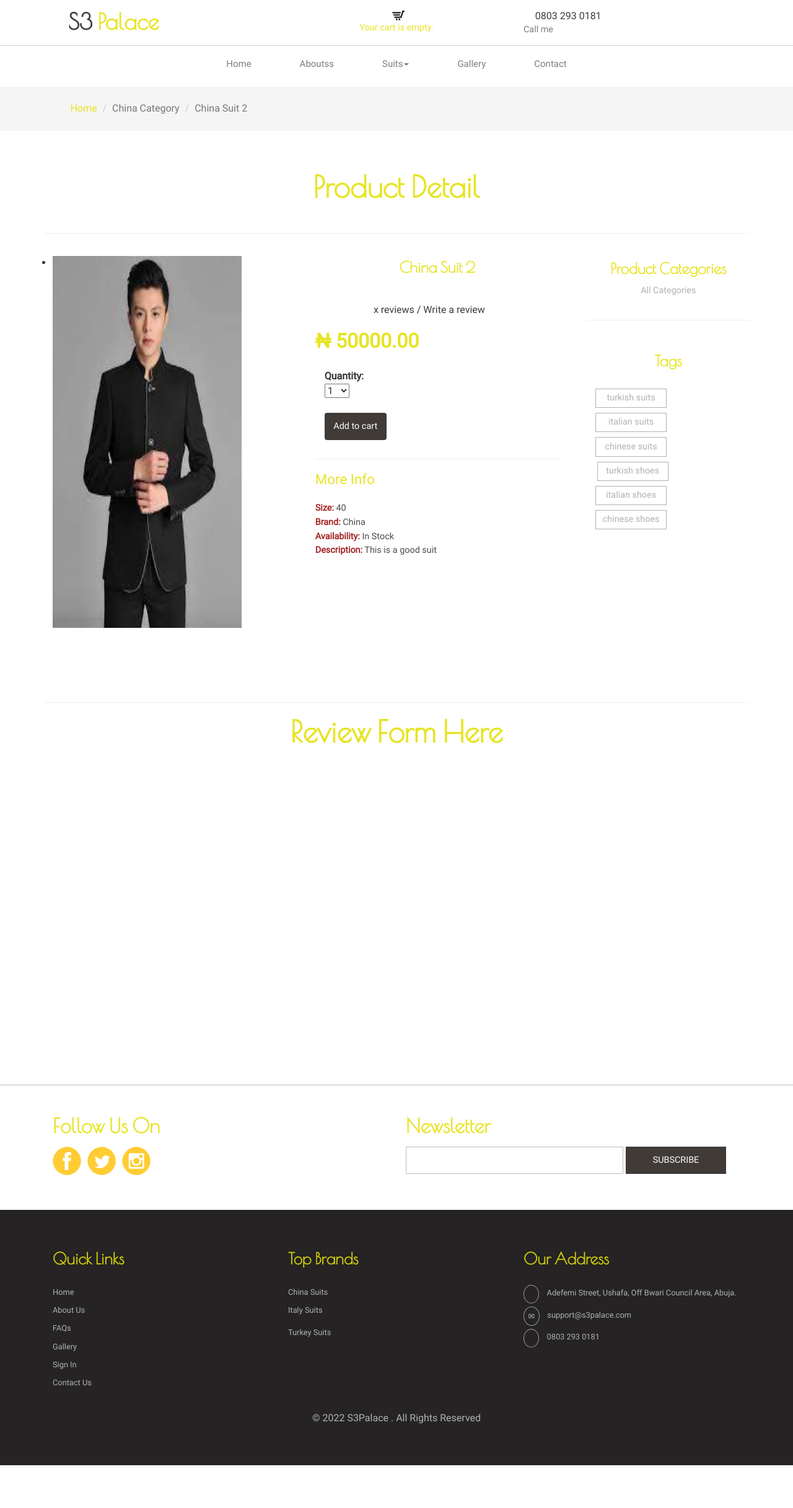
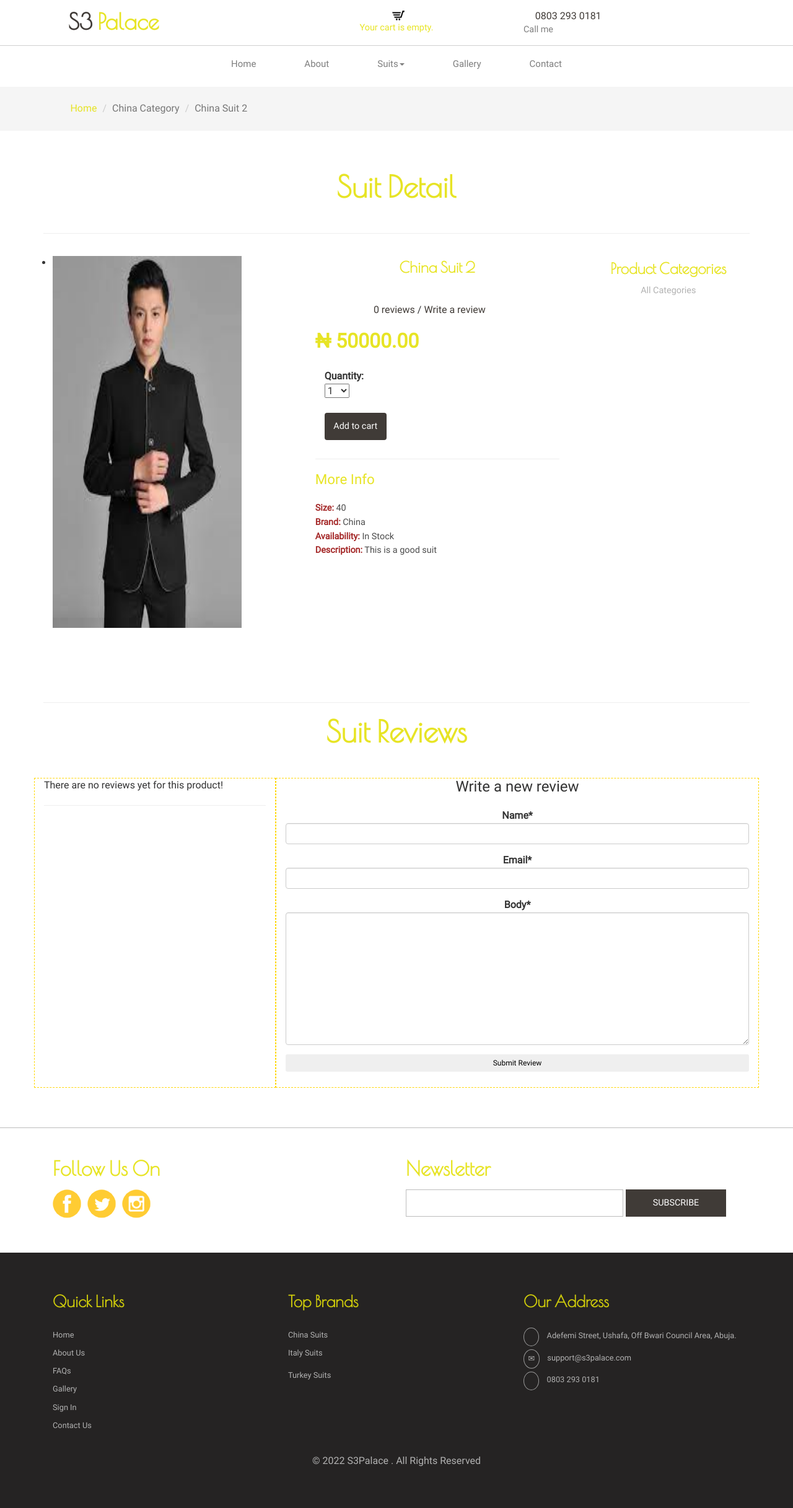
Before and after one commit to DPsalmist/s3palace_project, a Django app: a page that uses shop/templates/shop/product/nav.html in a window 1280 px wide. Shown: the whole page at 62% size. Before the commit the page ends 2364 px from the top, so only its background shows below. Run offline with Django 4.2, Linux system fonts and the light colour scheme; data comes from the database, SQL or seed files in the repository; both versions use the stored data as it was after the commit; some libraries are stand-ins or nearby versions; some web fonts are replaced.

Commit message:
added review form

```diff
--- /dev/null
+++ b/shop/forms.py
@@ -0,0 +1,7 @@
+from django import forms
+from .models import Review
+
+class ReviewForm(forms.ModelForm):
+	class Meta:
+		model = Review
+		fields = ('name', 'email', 'body',)
--- a/shop/models.py
+++ b/shop/models.py
@@ -75,3 +75,19 @@ class Gallery(models.Model):
 
     def __str__(self):
         return self.name
+
+
+class Review(models.Model):
+    product = models.ForeignKey(Suits, on_delete=models.CASCADE, related_name='reviews')
+    name = models.CharField(max_length=80)
+    email = models.EmailField()
+    body = models.TextField()
+    created = models.DateTimeField(auto_now_add=True)
+    updated = models.DateTimeField(auto_now=True)
+    active = models.BooleanField(default=True)
+
+    def __str__(self):
+        return f'Comment by {self.name} on {self.product}'
+
+    class Meta:
+        ordering = ('created',)
--- a/shop/templates/shop/product/nav.html
+++ b/shop/templates/shop/product/nav.html
@@ -15,7 +15,7 @@
 <div class="collapse navbar-collapse" id="bs-megadropdown-tabs">
 	<ul class="nav navbar-nav nav_1">
 		<li><a href="{% url 'shop:home' %}">Home</a></li>
-		<li><a href="{% url 'shop:about' %}">Aboutss</a></li>
+		<li><a href="{% url 'shop:about' %}">About</a></li>
 		{% comment %} <li><a href="{% url 'shop:product_list' %}">Products</a></li> {% endcomment %}
 
 		{% comment %} Shoes Category {% endcomment %}
--- a/shop/templates/shop/product/suit_detail.html
+++ b/shop/templates/shop/product/suit_detail.html
@@ -1,5 +1,6 @@
 {% extends 'shop/base.html' %}
 {% load static %}
+{% load crispy_forms_tags %}
 
 {% block content %}
 
@@ -19,7 +20,7 @@
 <div class="products">
 	<div class="container">
 		<h2>
-			{% if category %}{{ category.name }} {% else %}Product Detail{% endif %}
+			{% if category %}{{ category.name }} {% else %}Suit Detail{% endif %}
 		</h2>
         <hr>
 
@@ -43,8 +44,7 @@
                     <div class="col-md-8 col-sm-12" style="min-height:700px; width:50%; border: 0px solid green;">
                         <div class="single-para simpleCart_shelfItem">
                             <h2>{{ suit.name }}</h2>
-                            <!-- <p> {{ suit.description|linebreaks }}</p>
- -->                            <div class="star-on">
+                             <div class="star-on">
                                 <ul>
                                     <li><a href="#"><i class="glyphicon glyphicon-star"> </i></a></li>
                                     <li><a href="#"><i class="glyphicon glyphicon-star"> </i></a></li>
@@ -52,10 +52,14 @@
                                     <li><a href="#"><i class="glyphicon glyphicon-star"> </i></a></li>
                                     <li><a href="#"><i class="glyphicon glyphicon-star"> </i></a></li>
                                 </ul>
+                                {% with reviews.count as total_reviews %}
+
                                 <div class="review">
-                                    <a href="#"> x reviews </a>/
-                                    <a href="#">Write a review</a>
+                                    <a href="#" class="text-muted"> {{ total_reviews }} reviews </a>/
+                                    <a href="#review">Write a review</a>
                                 </div>
+                                {% endwith %}
+
                                 <div class="clearfix"> </div>
                             </div>
                             <label  class="add-to item_price">&#x20A6; {{ suit.price }}</label>
@@ -114,6 +118,7 @@
                                 </li>
                             </ul>
                     </div>
+
                 <!--initiate accordion-->
                         <script type="text/javascript">
                             $(function() {
@@ -135,34 +140,50 @@
                             });
                         </script>
                     <!--//menu-->
-
-                    <hr>
-                                <!--tags-->
-                                <div class="tag">
-                                    <h3 class="cate">Tags</h3>
-                                    <div class="tags text-right col-md-6 col-sm-12">
-                                        <ul>
-                                            <li style="width:115px; float:right;"><a href="#">turkish suits</a></li>
-                                            <li style="width:115px; float:right;"><a href="#">italian suits</a></li>
-                                            <li style="width:115px; float:right;"><a href="#">chinese suits</a></li>
-                                            <li style="width:115px; float:right;"><a href="#">turkish shoes</a></li>
-                                            <li style="width:115px; float:right;"><a href="#">italian shoes</a></li>
-                                            <li style="width:115px; float:right;"><a href="#">chinese shoes</a></li>
-                                            <div class="clearfix"> </div>
-                                        </ul>
-                                    </div>
-                                </div>
             </div>
         </div>
         <hr>
         {% comment %} End of Product Detail {% endcomment %}
 
+
         {% comment %} Review Section {% endcomment %}
-        <div class="row">
-            <div class="rsidebar span_1_of_left" style="border: 0px solid purple; height:500px; text-align:center;">
-                <h2>Review Form Here</h2>
+        <h2>Suit Reviews</h2>
+
+        <div id="review" class="row justify-content center">
+            <div class="col-md-4 animated wow" style="border:1px dashed gold; min-height:500px;">
+                {% for review in reviews %}
+                    <div  style="background-color: whitesmoke;">
+                        {{ review.body }}
+                       <small class="text-muted">
+                        <i>
+                         Review made by: {{ review.name }} on {{ review.created | date:"M d, Y" }}
+                        </i>
+                        </small>
+
+                     </div>
+                {% empty %}
+                    <p>There are no reviews yet for this product!</p>
+                    <hr> <br>
+                {% endfor %}
             </div>
+
+            <!-- Comment Form -->
+            <div class="col-md-8 animated wow" style="border:1px dashed gold; min-height:500px; margin: auto; text-align:center;">
+                    {% if new_review %}
+                        <p>Thanks! Your review has been added.</p>
+                    {% else %}
+                        <h3>Write a new review</h3> <br>
+                        <form method="post">
+                           {{ review_form|crispy }}
+                           {% csrf_token %}
+                           <p><input class="item_add btn btn-outline-warning btn-block btn-sm m-1" type="submit" value="Submit Review"></p>
+                        </form>
+                    {% endif %}
+            </div>
+
         </div>
+
+
     </div>
 </div>
 
--- a/shop/views.py
+++ b/shop/views.py
@@ -1,11 +1,12 @@
 from django.shortcuts import render, get_object_or_404, redirect
 from django.http import HttpResponse
-from .models import Suits, Category, Gallery
+from .models import Suits, Category, Gallery, Review
 from cart.forms import CartAddProductForm
 from django.core.mail import BadHeaderError, send_mail, EmailMessage
 from django.db.models import Q
 from cart.cart import Cart
 from django.conf import settings
+from .forms import ReviewForm
 
 # Create your views here.
 def home(request):
@@ -114,11 +115,28 @@ def suit_detail(request, id, slug):
     cart_product_form = CartAddProductForm()
     print('This is suit detail=', suit)
     cart = Cart(request)
+
+    # List of active reviews for this post
+    reviews = suit.reviews.filter(active=True)
+    new_comment = None
+    if request.method == 'POST':
+        # A comment was posted
+        review_form = ReviewForm(data=request.POST)
+        if review_form.is_valid():
+            # Create Comment object but don't save to db yet
+            new_review = review_form.save(commit=False)
+            new_review.product = suit
+            new_review.save()
+    else:
+        review_form = ReviewForm()
+
     context = {
 		'suit': suit,
         'categories':categories,
         'cart':cart,
 		'cart_product_form': cart_product_form,
+        'review_form':review_form,
+        'reviews':reviews
 	}
     return render(request,'shop/product/suit_detail.html',context)
 
```
Also changed, not shown: shop/admin.py (+8 -1 lines), shop/templates/shop/product/index.html (+5 -5 lines), db.sqlite3, shop/migrations/0004_review.py (added).
